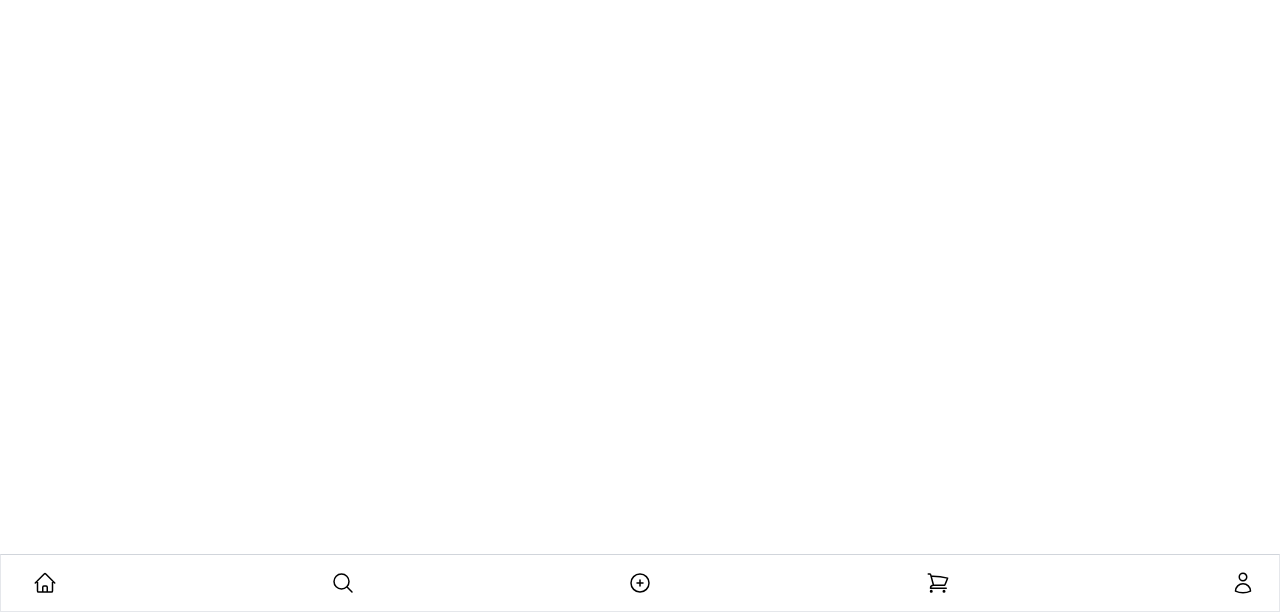
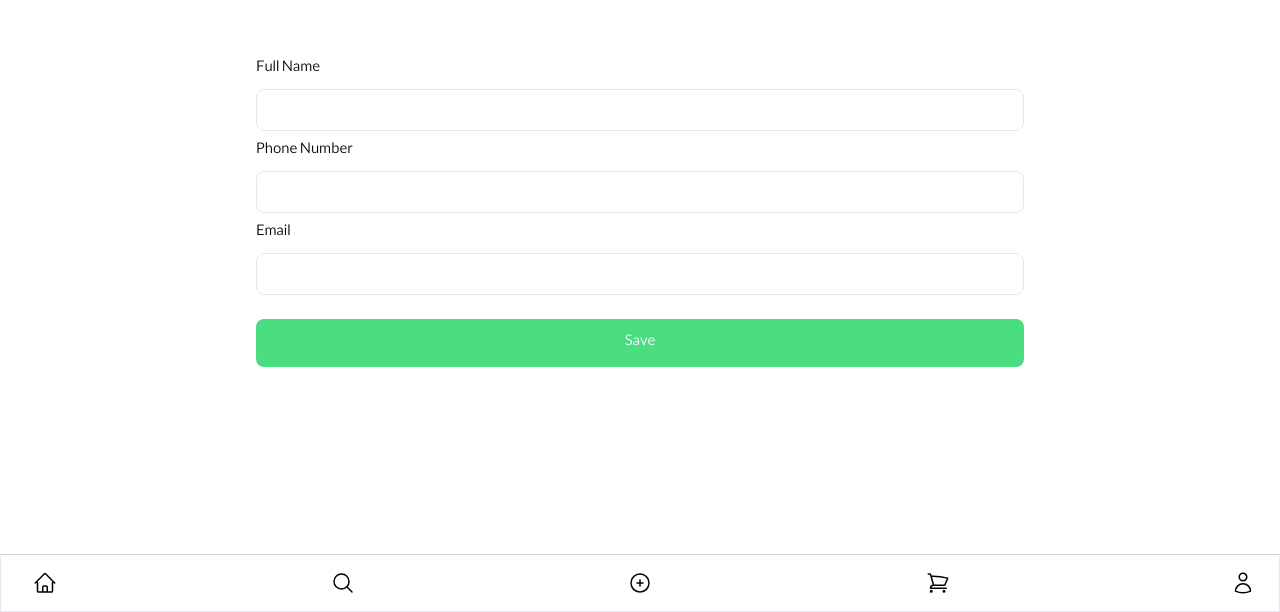
Before and after one commit to AbolfazlMarzban/beautyno-pwa, a React (Create React App) app: page /profile/info in a window 1280 px wide. Shown: the part 188-800 px from the top of the page. Built offline with nearby package versions, Linux system fonts and the light colour scheme.

Commit message:
personal info

```diff
--- a/src/components/profile/profileInfo/profileInfo.jsx
+++ b/src/components/profile/profileInfo/profileInfo.jsx
@@ -5,8 +5,14 @@ export default function ProfileInfo(){
     return(
         <div className="flex flex-col h-full items-center justify-center">
         <div className="flex flex-col items-center justify-center w-full max-w-3xl">
-          <div className="w-full">
-
+          <div className="w-full flex flex-col items-start gap-2 justify-center">
+          <label htmlFor="">Full Name</label>
+          <input type="text" className="p-2 border rounded-lg w-full"/>
+          <label htmlFor="">Phone Number</label>
+          <input type="text" className="p-2 border rounded-lg w-full"/>
+          <label htmlFor="">Email</label>
+          <input type="text" className="p-2 border rounded-lg w-full"/>
+            <button className="bg-green-400 p-3 rounded-lg text-white w-full mt-4">Save</button>
         </div>
         </div>
         <div className="w-full">
```
